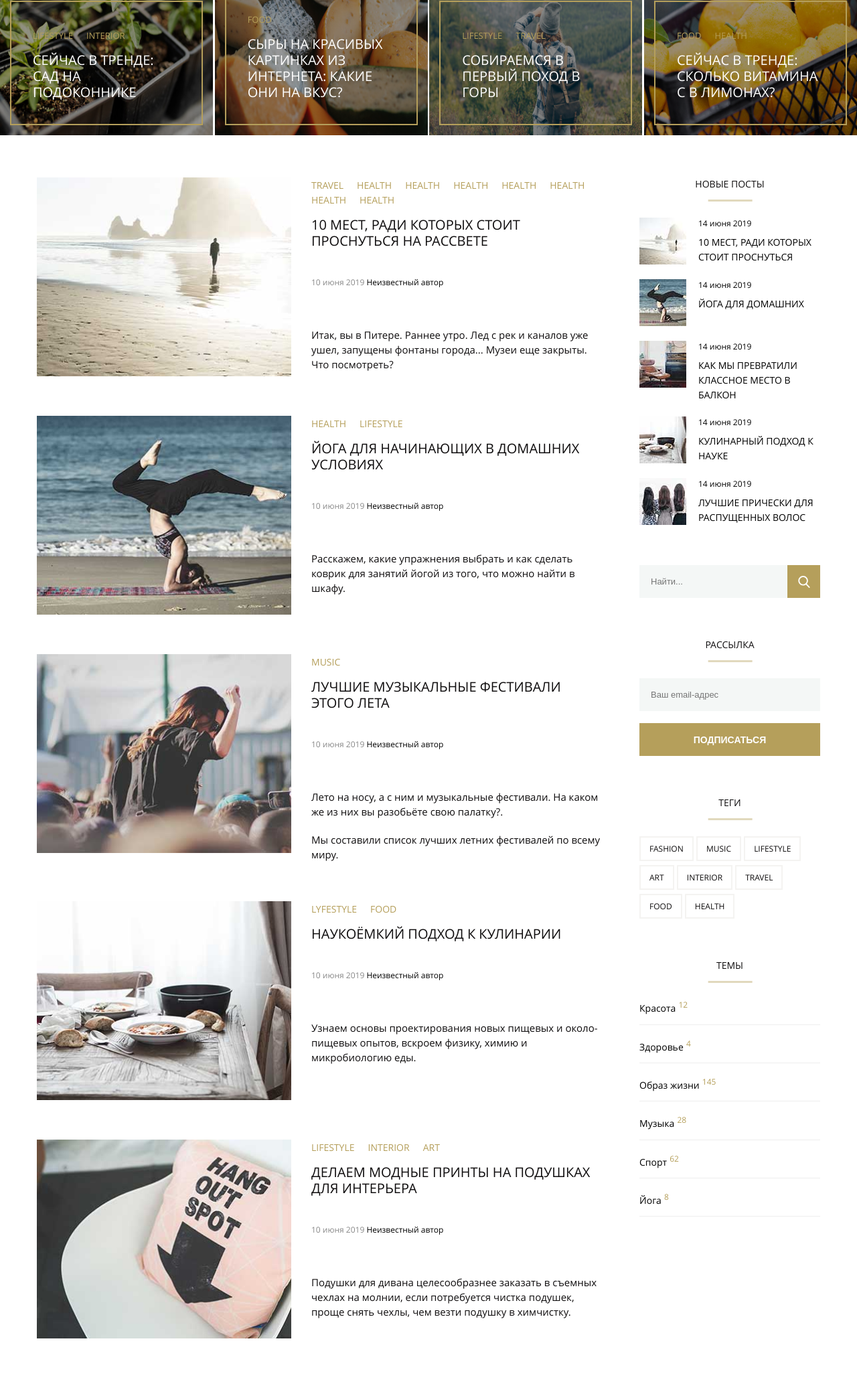
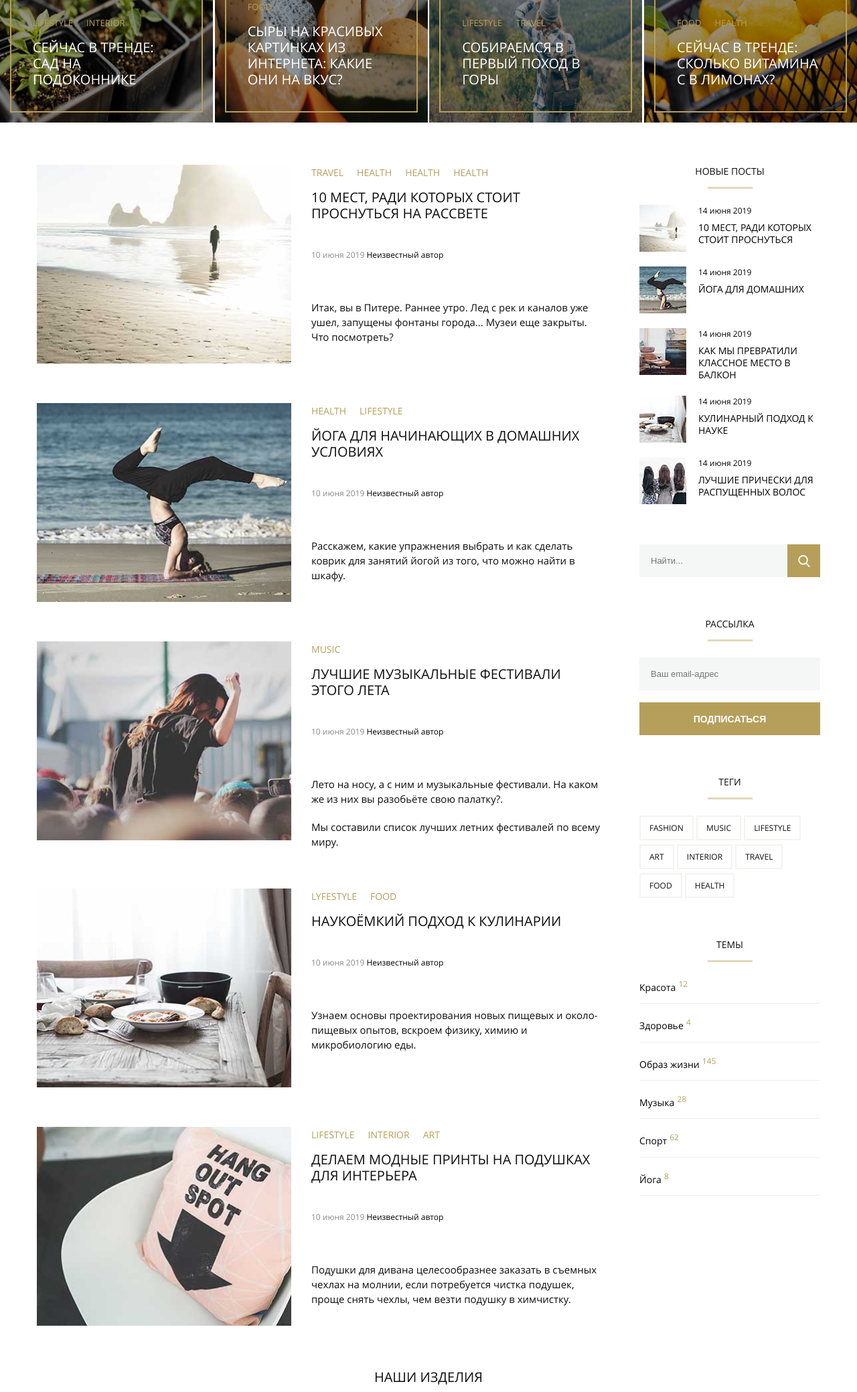
Before and after one commit to SergeyGurylev-Netology-Projects/mq-diploma, a plain HTML site: page index.html in a window 1280 px wide. Shown: the part 721-2800 px from the top of the page at 67% size. Drawn offline with Linux system fonts and the light colour scheme.

Commit message:
Add files via upload

```diff
--- a/css/style.css
+++ b/css/style.css
@@ -24,12 +24,17 @@ body, html {
     font-family: 'Open Sans', sans-serif;
 }
 
+h1, h2, h3 {
+    margin: 0;
+}
+
 a[href] {
     text-decoration: none;
 }
 
 ul {
     list-style: none;
+    padding: 0;
 }
 
 .href-underline:hover {
@@ -61,7 +66,7 @@ header {
     background: linear-gradient(rgba(0, 0, 0, 0.6), rgba(0, 0, 0, 0.6) ), url('../images/banner-bg.jpg');
     height: 450px;
     width: 100%;
-    max-width: 1660px;
+    /*max-width: 1660px;*/
     margin: 0 auto;
 }
 
@@ -112,8 +117,11 @@ header {
     padding-top: 63px;
 }
 
-.section-title__image {
+.section-title__label::after {
+    content: "";
     display: block;
+    width: 67px;
+    border-bottom: 3px solid #e1d9bd;
     margin: 14px auto 28px;
 }
 
@@ -287,8 +295,11 @@ header {
     margin: 0;
 }
 
-.side-image {
+.side-title::after {
+    content: "";
     display: block;
+    width: 67px;
+    border-bottom: 3px solid #e1d9bd;
     margin: 14px auto 24px;
 }
 
@@ -416,6 +427,7 @@ input {
     font-size: 12px;
     font-weight: bold;
     color: #b59f5b;
+    vertical-align: super;
 }
 
 .side-topic-image {
@@ -435,8 +447,9 @@ input {
 .shop-card {
     position: relative;
     width: 348px;
-    height: 438px;
+    /*height: 438px;*/
     color: #0f0d0e;
+    padding-bottom: 26px;
 }
 
 .shop-card::before {
@@ -598,3 +611,7 @@ input {
     padding-top: 72px;
     padding-bottom: 40px;
 }
+
+#copyrights > a {
+    color: inherit;
+}
--- a/index.html
+++ b/index.html
@@ -36,13 +36,14 @@
                     </ul>
                 </nav>
             </div>
-            <div class="top-label">Блог о творчестве, спорте,<br>и образе жизни</div>
+            <div>
+                <h1 class="top-label">Блог о творчестве, спорте,<br>и образе жизни</h1>
+            </div>
         </div>
     </header>
     <section class="trends">
         <div>
             <h2 class="section-title__label">Сейчас в тренде</h2>
-            <img src="images/shape-2.png" class="section-title__image" alt="">
         </div>
         <div class="trends-cards">
             <section class="trends-card">
@@ -61,7 +62,7 @@
                         </ul>
                     </nav>
                     <div class="trends-card-title">
-                        <a href="#" class="trends-card-title-menu__link href-color">Сейчас в тренде: сад  на подоконнике</a>
+                        <h2 href="#" class="trends-card-title-menu__link href-color">Сейчас в тренде: сад  на подоконнике</h2>
                     </div>
                 </div>
             </section>
@@ -78,7 +79,7 @@
                         </ul>
                     </nav>
                     <div class="trends-card-title">
-                        <a href="#" class="trends-card-title-menu__link href-color">сыры на красивых  картинках из интернета: какие они на вкус?</a>
+                        <h2 href="#" class="trends-card-title-menu__link href-color">сыры на красивых  картинках из интернета: какие они на вкус?</h2>
                     </div>
                 </div>
             </section>
@@ -98,7 +99,7 @@
                         </ul>
                     </nav>
                     <div class="trends-card-title">
-                        <a href="#" class="trends-card-title-menu__link href-color">СОБИРАЕМСЯ В ПЕРВЫЙ ПОХОД В ГОРЫ</a>
+                        <h2 href="#" class="trends-card-title-menu__link href-color">СОБИРАЕМСЯ В ПЕРВЫЙ ПОХОД В ГОРЫ</h2>
                     </div>
                 </div>
             </section>
@@ -118,7 +119,7 @@
                         </ul>
                     </nav>
                     <div class="trends-card-title">
-                        <a href="#" class="trends-card-title-menu__link href-color">Сейчас в тренде: сКОЛЬКО ВИТАМИНА c В ЛИМОНАХ?</a>
+                        <h2 href="#" class="trends-card-title-menu__link href-color">Сейчас в тренде: сКОЛЬКО ВИТАМИНА c В ЛИМОНАХ?</h2>
                     </div>
                 </div>
             </section>
@@ -146,22 +147,10 @@
                                 <li>
                                     <a href="#" class="content-card-menu__link href-underline">Health</a>
                                 </li>
-                                <li>
-                                    <a href="#" class="content-card-menu__link href-underline">Health</a>
-                                </li>
-                                <li>
-                                    <a href="#" class="content-card-menu__link href-underline">Health</a>
-                                </li>
-                                <li>
-                                    <a href="#" class="content-card-menu__link href-underline">Health</a>
-                                </li>
-                                <li>
-                                    <a href="#" class="content-card-menu__link href-underline">Health</a>
-                                </li>
                             </ul>
                         </nav>
                         <div class="content-card-title">
-                            <a href="#" class="content-card-title-menu__link href-color">10 мест, ради которых стоит проснуться на рассвете</a>
+                            <h2 href="#" class="content-card-title-menu__link href-color">10 мест, ради которых стоит проснуться на рассвете</h2>
                         </div>
                         <div class="content-card-date">
                             <time datetime="2019-06-10"> 10 июня 2019 </time>
@@ -188,7 +177,7 @@
                             </ul>
                         </nav>
                         <div class="content-card-title">
-                            <a href="#" class="content-card-title-menu__link href-color">ЙОга для начинающих в домашних условиях</a>
+                            <h2 href="#" class="content-card-title-menu__link href-color">ЙОга для начинающих в домашних условиях</h2>
                         </div>
                         <div class="content-card-date">
                             <time datetime="2019-06-10"> 10 июня 2019 </time>
@@ -212,7 +201,7 @@
                             </ul>
                         </nav>
                         <div class="content-card-title">
-                            <a href="#" class="content-card-title-menu__link href-color">Лучшие музыкальные фестивали этого лета</a>
+                            <h2 href="#" class="content-card-title-menu__link href-color">Лучшие музыкальные фестивали этого лета</h2>
                         </div>
                         <div class="content-card-date">
                             <time datetime="2019-06-10"> 10 июня 2019 </time>
@@ -242,7 +231,7 @@
                             </ul>
                         </nav>
                         <div class="content-card-title">
-                            <a href="#" class="content-card-title-menu__link href-color">Наукоёмкий подход к кулинарии</a>
+                            <h2 href="#" class="content-card-title-menu__link href-color">Наукоёмкий подход к кулинарии</h2>
                         </div>
                         <div class="content-card-date">
                             <time datetime="2019-06-10"> 10 июня 2019 </time>
@@ -272,7 +261,7 @@
                             </ul>
                         </nav>
                         <div class="content-card-title">
-                            <a href="#" class="content-card-title-menu__link href-color">делаем модные принты на подушках для интерьера</a>
+                            <h2 href="#" class="content-card-title-menu__link href-color">делаем модные принты на подушках для интерьера</h2>
                         </div>
                         <div class="content-card-date">
                             <time datetime="2019-06-10"> 10 июня 2019 </time>
@@ -288,7 +277,6 @@
                 <section id="last-posts">
                     <div>
                         <h3 class="side-title">Новые посты</h3>
-                        <img src="images/shape-2.png" class="side-image" alt="">
                     </div>
                     <div class="last-post-card">
                         <div class="last-post-card__image">
@@ -299,7 +287,7 @@
                                 <time datetime="2019-06-14">14 июня 2019</time>
                             </div>
                             <div class="last-post-card-title">
-                                <a href="#" class="last-post-card-title-menu__link href-color">10 мест, ради которых стоит проснуться</a>
+                                <h3 href="#" class="last-post-card-title-menu__link href-color">10 мест, ради которых стоит проснуться</h3>
                             </div>
                         </div>
                     </div>
@@ -312,7 +300,7 @@
                                 <time datetime="2019-06-14">14 июня 2019</time>
                             </div>
                             <div class="last-post-card-title">
-                                <a href="#" class="last-post-card-title-menu__link href-color">Йога для домашних</a>
+                                <h3 href="#" class="last-post-card-title-menu__link href-color">Йога для домашних</h3>
                             </div>
                         </div>
                     </div>
@@ -325,7 +313,7 @@
                                 <time datetime="2019-06-14">14 июня 2019</time>
                             </div>
                             <div class="last-post-card-title">
-                                <a href="#" class="last-post-card-title-menu__link href-color">как мы превратили классное место в балкон</a>
+                                <h3 href="#" class="last-post-card-title-menu__link href-color">как мы превратили классное место в балкон</h3>
                             </div>
                         </div>
                     </div>
@@ -338,7 +326,7 @@
                                 <time class="last-post-card-date" datetime="2019-06-14">14 июня 2019</time>
                             </div>
                             <div class="last-post-card-title">
-                                <a href="#" class="last-post-card-title-menu__link href-color">Кулинарный подход к науке</a>
+                                <h3 href="#" class="last-post-card-title-menu__link href-color">Кулинарный подход к науке</h3>
                             </div>
                         </div>
                     </div>
@@ -351,7 +339,7 @@
                                 <time datetime="2019-06-14">14 июня 2019</time>
                             </div>
                             <div class="last-post-card-title">
-                                <a href="#" class="last-post-card-title-menu__link href-color">лучшие прически для распущенных волос</a>
+                                <h3 href="#" class="last-post-card-title-menu__link href-color">лучшие прически для распущенных волос</h3>
                             </div>
                         </div>
                     </div>
@@ -367,7 +355,6 @@
                 <section id="subscribe">
                     <div>
                         <h3 class="side-title">Рассылка</h3>
-                        <img src="images/shape-2.png" class="side-image" alt="">
                     </div>
                     <form action="#">
                         <label>
@@ -379,66 +366,64 @@
                 <section id="tags">
                     <div>
                         <h3 class="side-title">Теги</h3>
-                        <img src="images/shape-2.png" class="side-image" alt="">
                     </div>
-                    <div class="side-tags">
-                        <div class="side-tag">
+                    <ul class="side-tags">
+                        <li class="side-tag">
                             <a href="#">fashion</a>
-                        </div>
-                        <div class="side-tag">
+                        </li>
+                        <li class="side-tag">
                             <a href="#">music</a>
-                        </div>
-                        <div class="side-tag">
+                        </li>
+                        <li class="side-tag">
                             <a href="#">lifestyle</a>
-                        </div>
-                        <div class="side-tag">
+                        </li>
+                        <li class="side-tag">
                             <a href="#">art</a>
-                        </div>
-                        <div class="side-tag">
+                        </li>
+                        <li class="side-tag">
                             <a href="#">interior</a>
-                        </div>
-                        <div class="side-tag">
+                        </li>
+                        <li class="side-tag">
                             <a href="#">travel</a>
-                        </div>
-                        <div class="side-tag">
+                        </li>
+                        <li class="side-tag">
                             <a href="#">food</a>
-                        </div>
-                        <div class="side-tag">
+                        </li>
+                        <li class="side-tag">
                             <a href="#">health</a>
-                        </div>
-                    </div>
+                        </li>
+                    </ul>
                 </section>
                 <section id="topics">
                     <div>
                         <h3 class="side-title">Темы</h3>
-                        <img src="images/shape-2.png" class="side-image" alt="">
                     </div>
-                    <div>
-                        <div class="side-topic">
+                    <ul class="side-topics">
+                        <li class="side-topic">
                             <a href="#" class="side-topic__title href-color">Красота</a>
-                            <sup class="side-topic__volume">12</sup>
-                        </div>
-                        <div class="side-topic">
+                            <span class="side-topic__volume">12</span>
+                        </li>
+                        <li class="side-topic">
                             <a href="#" class="side-topic__title href-color">Здоровье</a>
-                            <sup class="side-topic__volume">4</sup>
-                        </div>
-                        <div class="side-topic">
+                            <span class="side-topic__volume">4</span>
+                        </li>
+                        <li class="side-topic">
                             <a href="#" class="side-topic__title href-color">Образ жизни</a>
-                            <sup class="side-topic__volume">145</sup>
-                        </div>
-                        <div class="side-topic">
+                            <span class="side-topic__volume">145</span>
+                        </li>
+                        <li class="side-topic">
                             <a href="#" class="side-topic__title href-color">Музыка</a>
-                            <sup class="side-topic__volume">28</sup>
-                        </div>
-                        <div class="side-topic">
+                            <span class="side-topic__volume">28</span>
+                        </li>
+                        <li class="side-topic">
                             <a href="#" class="side-topic__title href-color">Спорт</a>
-                            <sup class="side-topic__volume">62</sup>
-                        </div>
-                        <div class="side-topic">
+                            <span class="side-topic__volume">62</span>
+                        </li>
+                        <li class="side-topic">
                             <a href="#" class="side-topic__title href-color">Йога</a>
-                            <sup class="side-topic__volume">8</sup>
-                        </div>
-                    </div>
+                            <span class="side-topic__volume">8</span>
+                        </li>
+                    </ul>
                 </section>
             </aside>
         </div>
@@ -448,14 +433,14 @@
             <section id="shop">
                 <div>
                     <h2 class="section-title__label">Наши изделия</h2>
-                    <img src="images/shape-2.png" class="section-title__image" alt="">
                 </div>
                 <div class="shop-cards">
                     <article class="shop-card">
                         <img src="images/shop-item-desk1.jpg" class="shop-card__image" alt="">
                         <h2>подушки на диван</h2>
                         <div class="shop-card__context">
-                            <span>Набор из двух подушек с модными принтами. Видео о создании
+                            <span>
+                                Набор из двух подушек с модными принтами. Видео о создании
                             </span><a href="#" class="shop-card__link href-underline">здесь</a><span>.</span>
                         </div>
                         <div class="shop-card__price">
@@ -531,10 +516,9 @@
                 </ul>
             </section>
             <section id="copyrights">
-                <span>Copyright © 2009–2019 City Blog LLC.</span>
+                <a href="#">Copyright © 2009–2019 City Blog LLC.</a>
             </section>
         </div>
     </footer>
 </body>
-
 </html>
```
